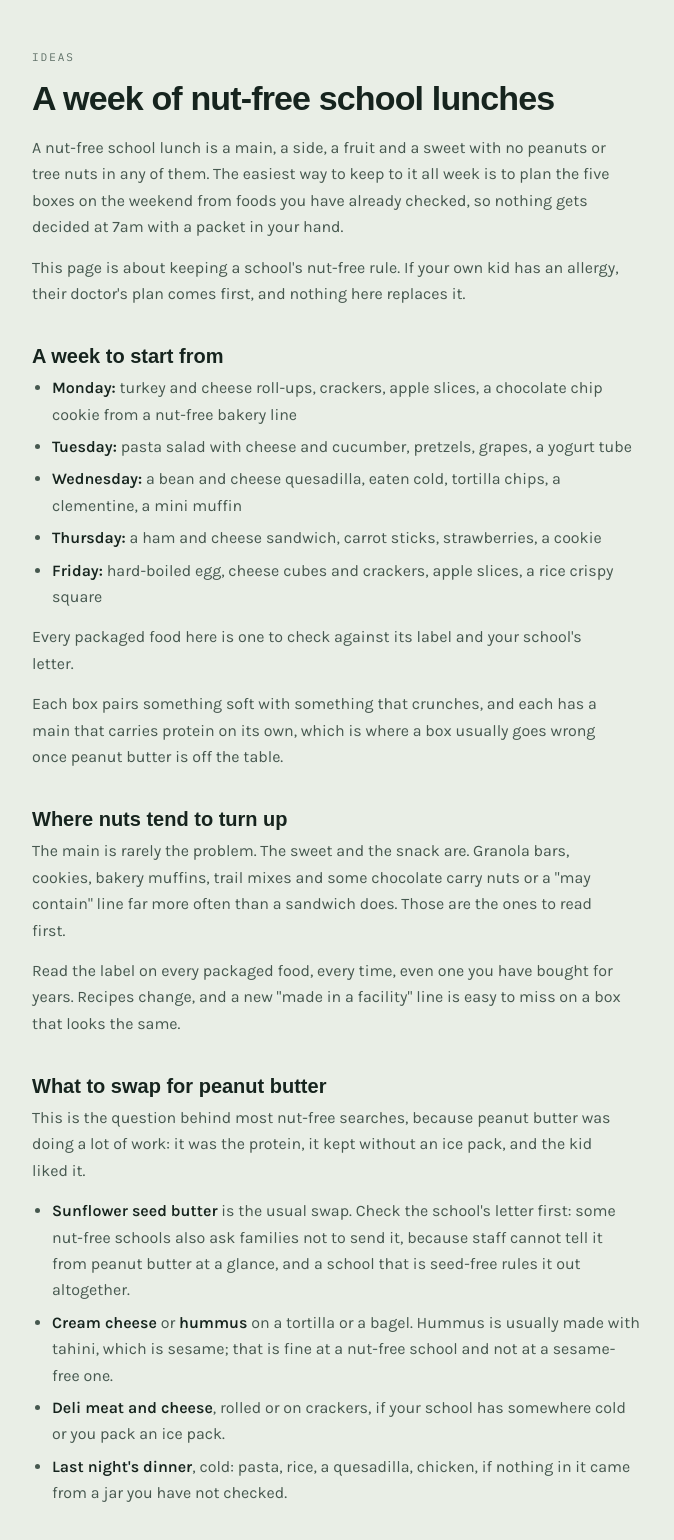
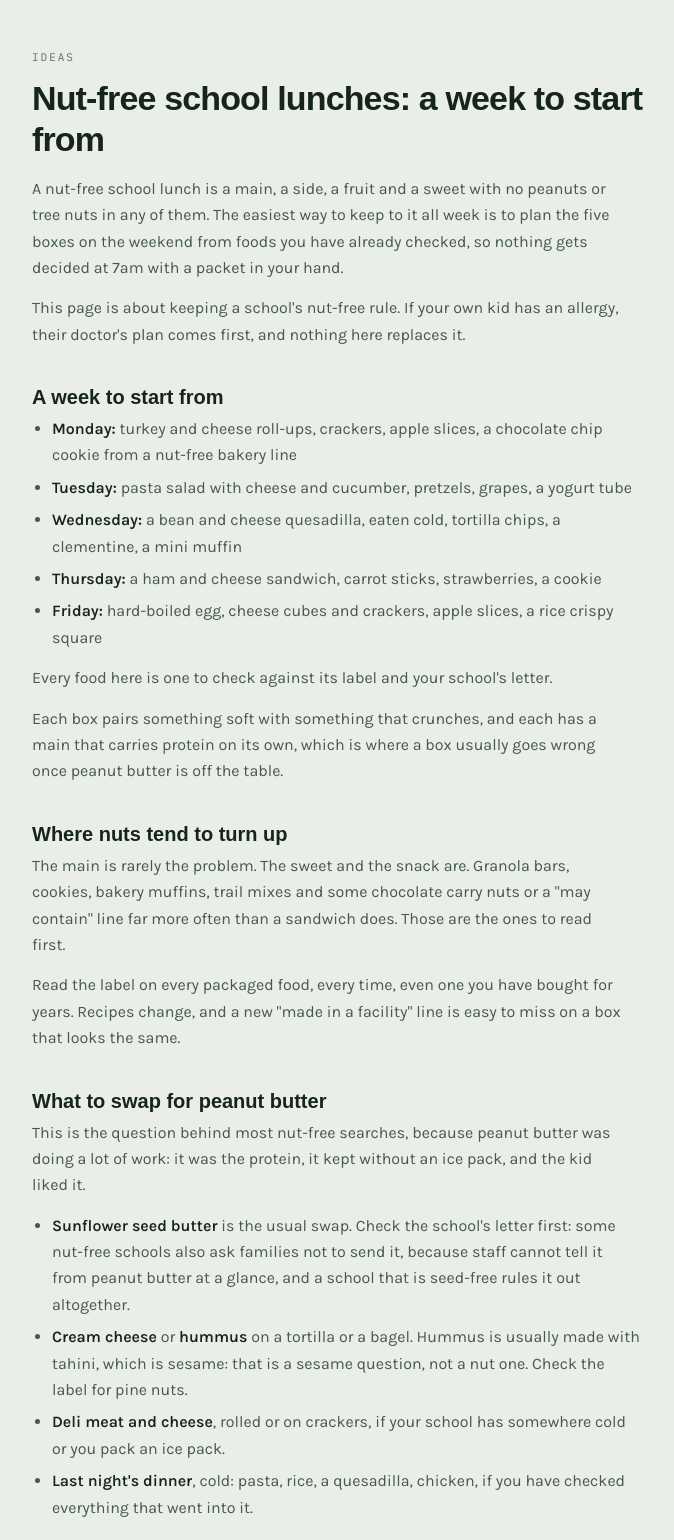
Before and after one commit to lkronz-lbk/lunchbox-tin, a website: page public/ideas/nut-free-school-lunch-week.html in a window 1280 px wide. Shown: the top 1540 px of the page, without its empty margins (300-974 px from the left). Drawn offline with Linux system fonts and the light colour scheme; a web font is replaced by a local one.

Commit message:
The rest of the nut-free page stops vouching for food, title included
From the spec check of #31, Liz 2026-09-27: hummus is a sesame question and the label is
checked for pine nuts; every food in the week is checked, not only the packaged ones;
leftovers are checked for everything that went in; and the title, h1, share titles and the
/ideas/ card read "Nut-free school lunches: a week to start from".

Co-Authored-By: Claude Opus 5.5 (1M context) <noreply@anthropic.com>

```diff
--- a/public/ideas/nut-free-school-lunch-week.html
+++ b/public/ideas/nut-free-school-lunch-week.html
@@ -3,20 +3,20 @@
 <head>
 <meta charset="utf-8">
 <meta name="viewport" content="width=device-width, initial-scale=1">
-<title>A week of nut-free school lunches | Lunch Sorted</title>
+<title>Nut-free school lunches: a week to start from | Lunch Sorted</title>
 <meta name="description" content="Five school lunch ideas for a nut-free classroom, each a main, a side, a fruit and a sweet, plus where nuts tend to turn up and what to ask when the school says seed-free too.">
 <meta name="robots" content="index">
 <link rel="canonical" href="https://lunchsorted.app/ideas/nut-free-school-lunch-week.html">
 <meta property="og:type" content="article">
 <meta property="og:site_name" content="Lunch Sorted">
-<meta property="og:title" content="A week of nut-free school lunches">
+<meta property="og:title" content="Nut-free school lunches: a week to start from">
 <meta property="og:description" content="Five school lunch ideas for a nut-free classroom, each a main, a side, a fruit and a sweet, plus where nuts tend to turn up and what to ask when the school says seed-free too.">
 <meta property="og:url" content="https://lunchsorted.app/ideas/nut-free-school-lunch-week.html">
 <meta property="og:image" content="https://lunchsorted.app/img/og.png">
 <meta property="og:image:width" content="1200">
 <meta property="og:image:height" content="630">
 <meta name="twitter:card" content="summary_large_image">
-<meta name="twitter:title" content="A week of nut-free school lunches">
+<meta name="twitter:title" content="Nut-free school lunches: a week to start from">
 <meta name="twitter:description" content="Five school lunch ideas for a nut-free classroom, each a main, a side, a fruit and a sweet, plus where nuts tend to turn up and what to ask when the school says seed-free too.">
 <meta name="twitter:image" content="https://lunchsorted.app/img/og.png">
 <link rel="icon" href="/icons/icon-192.png" sizes="192x192">
@@ -31,7 +31,7 @@
 <body>
 <main class="wrap">
 <p class="eyebrow">Ideas</p>
-<h1>A week of nut-free school lunches</h1>
+<h1>Nut-free school lunches: a week to start from</h1>
 
 <p>A nut-free school lunch is a main, a side, a fruit and a sweet with no peanuts or tree nuts in any of them. The easiest way to keep to it all week is to plan the five boxes on the weekend from foods you have already checked, so nothing gets decided at 7am with a packet in your hand.</p>
 <p>This page is about keeping a school's nut-free rule. If your own kid has an allergy, their doctor's plan comes first, and nothing here replaces it.</p>
@@ -44,7 +44,7 @@
 <li><strong>Thursday:</strong> a ham and cheese sandwich, carrot sticks, strawberries, a cookie</li>
 <li><strong>Friday:</strong> hard-boiled egg, cheese cubes and crackers, apple slices, a rice crispy square</li>
 </ul>
-<p>Every packaged food here is one to check against its label and your school's letter.</p>
+<p>Every food here is one to check against its label and your school's letter.</p>
 <p>Each box pairs something soft with something that crunches, and each has a main that carries protein on its own, which is where a box usually goes wrong once peanut butter is off the table.</p>
 
 <h2>Where nuts tend to turn up</h2>
@@ -55,9 +55,9 @@
 <p>This is the question behind most nut-free searches, because peanut butter was doing a lot of work: it was the protein, it kept without an ice pack, and the kid liked it.</p>
 <ul>
 <li><strong>Sunflower seed butter</strong> is the usual swap. Check the school's letter first: some nut-free schools also ask families not to send it, because staff cannot tell it from peanut butter at a glance, and a school that is seed-free rules it out altogether.</li>
-<li><strong>Cream cheese</strong> or <strong>hummus</strong> on a tortilla or a bagel. Hummus is usually made with tahini, which is sesame; that is fine at a nut-free school and not at a sesame-free one.</li>
+<li><strong>Cream cheese</strong> or <strong>hummus</strong> on a tortilla or a bagel. Hummus is usually made with tahini, which is sesame: that is a sesame question, not a nut one. Check the label for pine nuts.</li>
 <li><strong>Deli meat and cheese</strong>, rolled or on crackers, if your school has somewhere cold or you pack an ice pack.</li>
-<li><strong>Last night's dinner</strong>, cold: pasta, rice, a quesadilla, chicken, if nothing in it came from a jar you have not checked.</li>
+<li><strong>Last night's dinner</strong>, cold: pasta, rice, a quesadilla, chicken, if you have checked everything that went into it.</li>
 </ul>
 
 <h2>When the letter says more than nuts</h2>
```
Also changed, not shown: public/ideas/index.html (+1 -1 lines).
